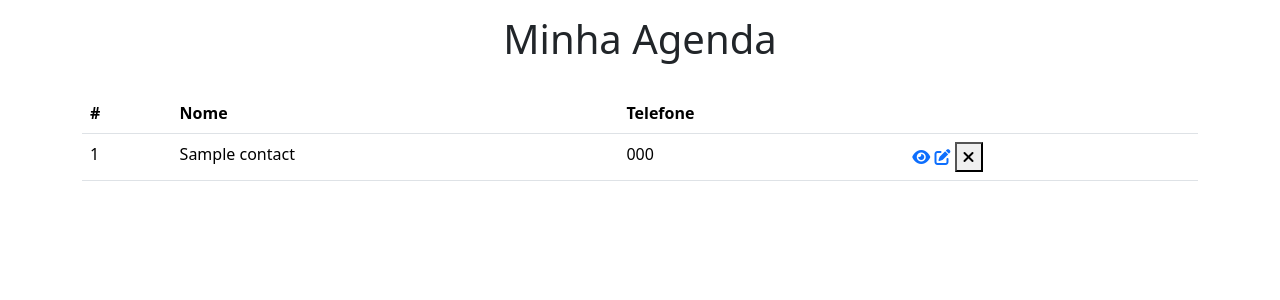
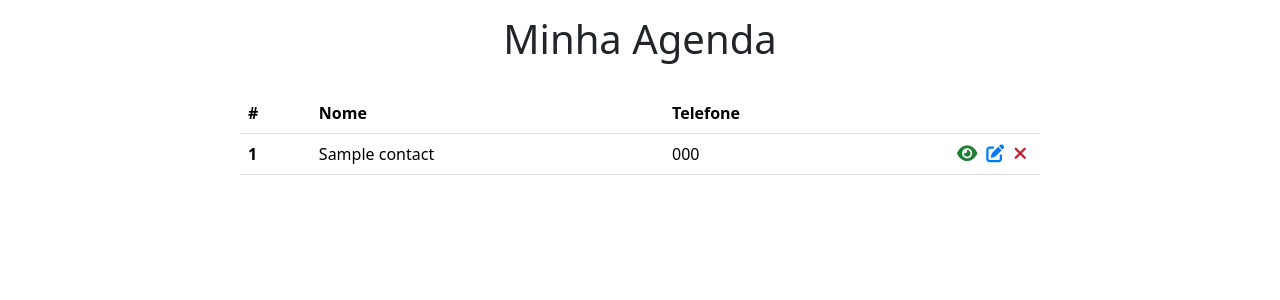
Before and after one commit to MarcoUpe/curso_php, a PHP site: page / in a window 1280 px wide. Shown: the part 76-376 px from the top of the page. Run offline with PHP 8.4, Linux system fonts and the light colour scheme; tables that the repository leaves empty hold one stand-in row (values such as "Sample post").

Commit message:
sec_17_2207

```diff
--- a/17_agenda/css/styles.css
+++ b/17_agenda/css/styles.css
@@ -18,6 +18,38 @@
     background-color: #007BFF;
 }
 
+.col-id {
+    font-weight: bold;
+}
+
+.actions {
+    text-align: right;
+    width: 150px;
+}
+
+.actions i {
+    font-size: 18px;
+    margin-right: 5px;
+}
+
+.check-icon {
+    color: #1E7E34;
+}
+
+.edit-icon {
+    color: #007BFF;
+}
+
+.delete-btn {
+    background-color: transparent;
+    border: none;
+    padding: 0;
+}
+
+.delete-icon {
+    color: #BD2130;
+}
+
 #empty-list-text {
     text-align: center;
 }
--- a/17_agenda/index.php
+++ b/17_agenda/index.php
@@ -7,7 +7,7 @@
       <?php endif; ?>
       <h1 id="main-title">Minha Agenda</h1>
       <?php if(count($contacts) > 0): ?>
-        <table class="table" id="contact-table">
+        <table class="table" id="contacts-table">
             <thead>
                 <tr>
                     <th scope="col">#</th>
@@ -19,13 +19,13 @@
             <tbody>
                 <?php foreach($contacts as $contact): ?>
                   <tr>
-                    <td scope="row"><?= $contact["id"] ?></td>
+                    <td scope="row" class="col-id"><?= $contact["id"] ?></td>
                     <td scope="row"><?= $contact["name"] ?></td>
                     <td scope="row"><?= $contact["phone"] ?></td>
                     <td class="actions">
-                      <a href="#"><i class="fas fa-eye check-icon"></i></a>
+                      <a href="<?= $BASE_URL ?>show.php<?= $contact["id"] ?>"><i class="fas fa-eye check-icon"></i></a>
                       <a href="#"><i class="fas fa-edit edit-icon"></i></a>
-                      <button type="submit"><i class="fas fa-times delete-icon"></i></button>
+                      <button type="submit" class="delete-btn"><i class="fas fa-times delete-icon"></i></button>
                     </td>
                   </tr>
                 <?php endforeach; ?>
```
Also changed, not shown: 17_agenda/show.php (added).
